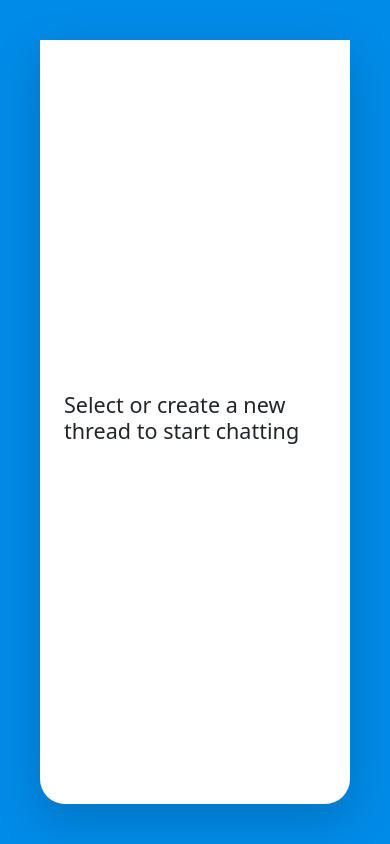
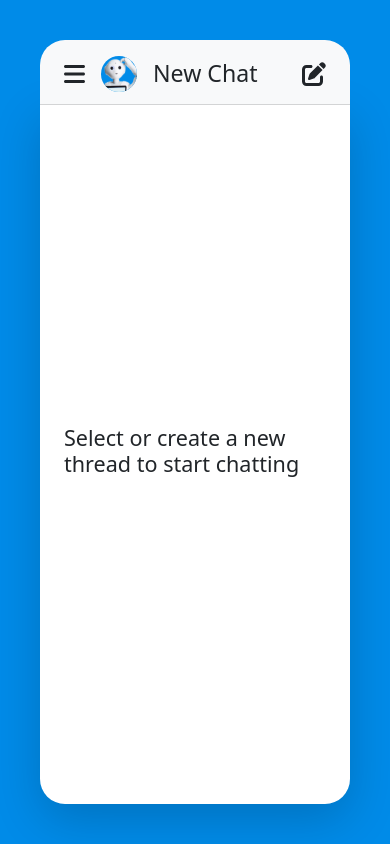
Before and after one commit to Robotics-Project-Team-1/Robotics-Project-Team-1, a React (Create React App) app in the folder pepper/: page /chat in a window 390 px wide. Built offline with nearby package versions, Linux system fonts and the light colour scheme.

Commit message:
mobile sidebar

```diff
--- a/pepper/src/components/Chat.jsx
+++ b/pepper/src/components/Chat.jsx
@@ -86,11 +86,93 @@ const Chat = () => {
   return (
     <>
       {/* mobile header */}
+      <nav
+        className="d-flex d-md-none navbar navbar-expand-lg bg-body-tertiary sticky-top justify-content-between align-items-center p-3 px-4"
+        style={{ borderBottom: "1px solid rgba(0,0,0,.15)", height: "65px" }}
+      >
+        <div className="d-flex align-items-center">
+          <FontAwesomeIcon
+            className="hover me-3"
+            size="xl"
+            icon={faBars}
+            data-bs-toggle="offcanvas"
+            href="#offcanvasExample"
+            role="button"
+            aria-controls="offcanvasExample"
+          />
+          <img src={pepperLogo} alt="" />
+          <h3
+            className="ms-3 me-2 m-0 text-truncate"
+            style={{ maxWidth: "50vw" }}
+          >
+            {currentThread?.messages.length > 0
+              ? currentThread.title
+              : "New Chat"}
+          </h3>
+        </div>
+        <FontAwesomeIcon
+          className="hover"
+          size="xl"
+          onClick={handleCreateNewThread}
+          icon={faEdit}
+        />
+      </nav>
 
       <div className="container-fluid d-flex flex-column overflow-hidden chatbox bg-white shadow-lg">
         <div className="row h-100 w-100 ">
           {/* sidebar (mobile) */}
+          <div
+            className="offcanvas offcanvas-start"
+            tabIndex="-1"
+            id="offcanvasExample"
+            aria-labelledby="offcanvasExampleLabel"
+          >
+            <div className="offcanvas-header">
+              <img
+                src={pepperLogo}
+                alt="Pepper Logo"
+                style={{ width: "40px", height: "40px" }}
+              />
+              <h3 className="ms-2">Pepper</h3>
+              <button
+                id="close-sidebar"
+                type="button"
+                className="btn-close"
+                data-bs-dismiss="offcanvas"
+                aria-label="Close"
+              ></button>
+            </div>
+            <div className="offcanvas-body">
+              <p className="fs-6 fw-semibold text-secondary">Chat History</p>
+              <div className="flex-grow-1">
+                {threads.length === 0 && (
+                  <div className="d-flex justify-content-center align-items-center h-100">
+                    <h4>No chats available</h4>
+                  </div>
+                )}
 
+                <ul className="list-unstyled">
+                  {reversedThreads.map((thread) => (
+                    <li key={thread.id} className="mb-2">
+                      <button
+                        className={`btn rounded-4 w-100 py-3 text-start text-truncate ${
+                          currentThread?.id === thread.id
+                            ? "bg-primary text-white hover-btn-2 fw-semibold"
+                            : "hover-btn"
+                        }`}
+                        onClick={() => handleSelectThread(thread)}
+                        style={{ maxWidth: "100%" }}
+                      >
+                        {thread.messages.length > 0
+                          ? thread.messages[0].text
+                          : "New Chat"}
+                      </button>
+                    </li>
+                  ))}
+                </ul>
+              </div>
+            </div>
+          </div>
 
           {/* sidebar (desktop) */}
           <div
```
Also changed, not shown: 1 other file (tests, documents, lock files or other folders).
